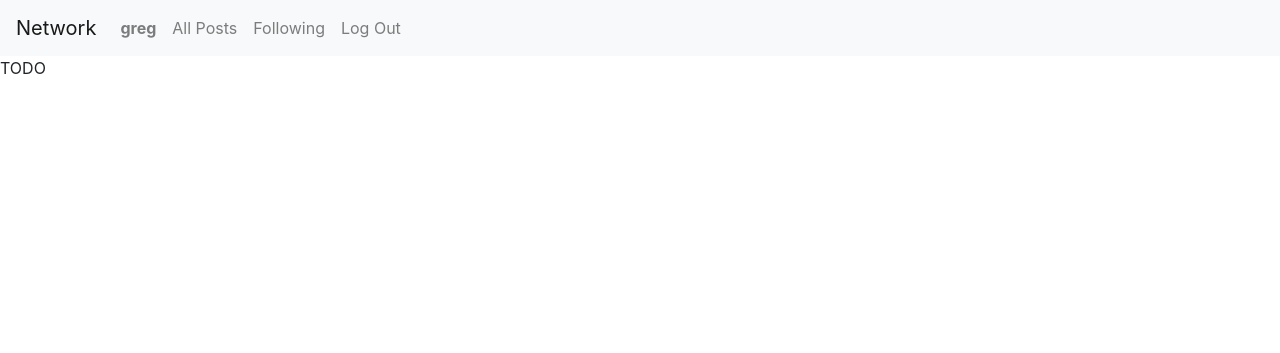
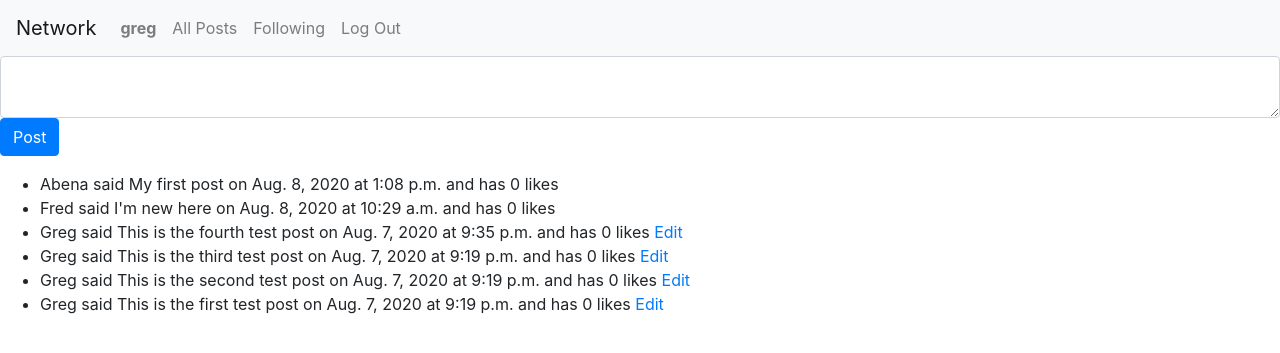
Before and after one commit to despicable-m/Sociofeed, a Django app: page / in a window 1280 px wide. Shown: the top 353 px of the page. Run offline with Django 3.2, Linux system fonts and the light colour scheme; a user stored in the database is signed in; data comes from the database, SQL or seed files in the repository; both versions use the stored data as it was after the commit; data that the repository does not hold is empty; some libraries are stand-ins or nearby versions.

Commit message:
implemented partially up to edit post

```diff
--- a/network/templates/network/index.html
+++ b/network/templates/network/index.html
@@ -1,5 +1,32 @@
 {% extends "network/layout.html" %}
+{% block title %}
+    Home
+{% endblock %}
 
 {% block body %}
-    TODO
+    {% if user.is_authenticated %}
+        <form class="form-group" action="{% url 'index' %}" method="POST">
+            {% csrf_token %}
+            <textarea class="form-control" id="compose-area" name="post"></textarea>
+            <button class="btn btn-primary">Post</button>
+        </form>
+
+        <ul>
+            {% for i in post %}
+                <li>
+                    {{ i.user|title }} said {{ i.post}} on {{ i.date }} at {{ i.time }} and has {{ i.likes.count }} likes
+                    {% if i.user == request.user %}
+                        <a href="edit/{{ i.id }}">Edit</a>
+                    {% endif %}
+                </li>
+            {% empty %}
+                <li>Sorry, no posts yet.</li>
+            {% endfor %}
+        </ul>
+
+    {% else %}
+        <p class="text-center font-weight-bold">You must sign in first</p>
+    {% endif %}
+
+
 {% endblock %}
--- a/network/templates/network/layout.html
+++ b/network/templates/network/layout.html
@@ -10,13 +10,13 @@
     <body>
 
         <nav class="navbar navbar-expand-lg navbar-light bg-light">
-            <a class="navbar-brand" href="#">Network</a>
+            <a class="navbar-brand" href="{% url 'index' %}">Network</a>
 
             <div>
               <ul class="navbar-nav mr-auto">
                 {% if user.is_authenticated %}
                     <li class="nav-item">
-                        <a class="nav-link" href="#"><strong>{{ user.username }}</strong></a>
+                        <a class="nav-link" href="{% url 'profile' %}"><strong>{{ user.username }}</strong></a>
                     </li>
                 {% endif %}
                 <li class="nav-item">
@@ -24,7 +24,7 @@
                 </li>
                 {% if user.is_authenticated %}
                     <li class="nav-item">
-                        <a class="nav-link" href="#">Following</a>
+                        <a class="nav-link" href="{% url 'following' %}">Following</a>
                     </li>
                     <li class="nav-item">
                         <a class="nav-link" href="{% url 'logout' %}">Log Out</a>
--- a/network/urls.py
+++ b/network/urls.py
@@ -7,5 +7,9 @@ urlpatterns = [
     path("", views.index, name="index"),
     path("login", views.login_view, name="login"),
     path("logout", views.logout_view, name="logout"),
-    path("register", views.register, name="register")
+    path("register", views.register, name="register"),
+    path("profile", views.profile, name="profile"),
+    path("follow/<id>", views.follow, name="follow"),
+    path("following", views.following, name="following"),
+    path("edit/<id>", views.edit, name="edit")
 ]
--- a/network/views.py
+++ b/network/views.py
@@ -3,12 +3,27 @@ from django.db import IntegrityError
 from django.http import HttpResponse, HttpResponseRedirect
 from django.shortcuts import render
 from django.urls import reverse
+from datetime import datetime
 
-from .models import User
+from .models import User, Post, Follow, Like
+
+dt = datetime.now()
+d = dt.date()
+t = dt.strftime("%H:%M:%S")
 
 
 def index(request):
-    return render(request, "network/index.html")
+    if request.method == "POST":
+        post = request.POST["post"]
+        user = request.user
+
+        Post.objects.create(user=user, post=post, date=d, time=t)
+
+    post = Post.objects.all()
+    post = reversed(post)
+    return render(request, "network/index.html", {
+        "post":post
+    })
 
 
 def login_view(request):
@@ -61,3 +76,76 @@ def register(request):
         return HttpResponseRedirect(reverse("index"))
     else:
         return render(request, "network/register.html")
+
+
+def profile(request):
+    user = User.objects.get(username=request.user)
+    users = User.objects.exclude(username=request.user)
+    posts = Post.objects.filter(user=user)
+    posts = reversed(posts)
+
+    return render(request, "network/profile.html", {
+        "user":user,
+        "posts":posts,
+        "users":users
+    })
+
+
+def follow(request, id):
+    curr_user = User.objects.get(username=request.user)
+    f = User.objects.get(pk=id)
+    g = f.followers.all()
+
+    g_list = list()
+    for user in g:
+        g_list.append(user.follow.username)
+
+    if str(curr_user) in g_list:
+        Follow.objects.get(follow=curr_user, followee=f).delete()
+    else:
+        Follow.objects.create(follow=curr_user, followee=f)
+
+    return HttpResponseRedirect(reverse("profile"))
+
+def following(request):
+    u = User.objects.get(username=request.user)
+    p = Post.objects.all()
+    f_users = u.following.all()
+
+    users = list()
+    for i in f_users:
+        users.append(i.followee)
+
+    posts = list()
+    for i in users:
+        posts.append(Post.objects.filter(user=i))
+
+        for post in posts:
+            for p in post:
+                print(p.post)
+    return render(request, "network/following.html", {
+        "posts":posts
+    })
+
+
+def edit(request, id):
+    if request.method == "POST":
+        post = request.POST["post"]
+
+        p = Post.objects.get(pk=id)
+        if p.user != request.user:
+            return HttpResponse("Sorry, you can't edit others' posts")
+
+        p.post = post
+        p.save()
+
+        return HttpResponseRedirect(reverse("index"))
+
+    p = Post.objects.get(pk=id)
+
+    if p.user == request.user:
+        return render(request, "network/edit.html",{
+            "p":p
+        })
+    else:
+        return HttpResponse("Sorry, you can't edit others' posts")
```
Also changed, not shown: network/templates/network/edit.html (added, +19 -0 lines), network/templates/network/following.html (added, +26 -0 lines), network/templates/network/profile.html (added, +36 -0 lines), network/tests.py (+14 -1 lines), db.sqlite3, network/migrations/0001_initial.py (added), network/migrations/__init__.py (added).
